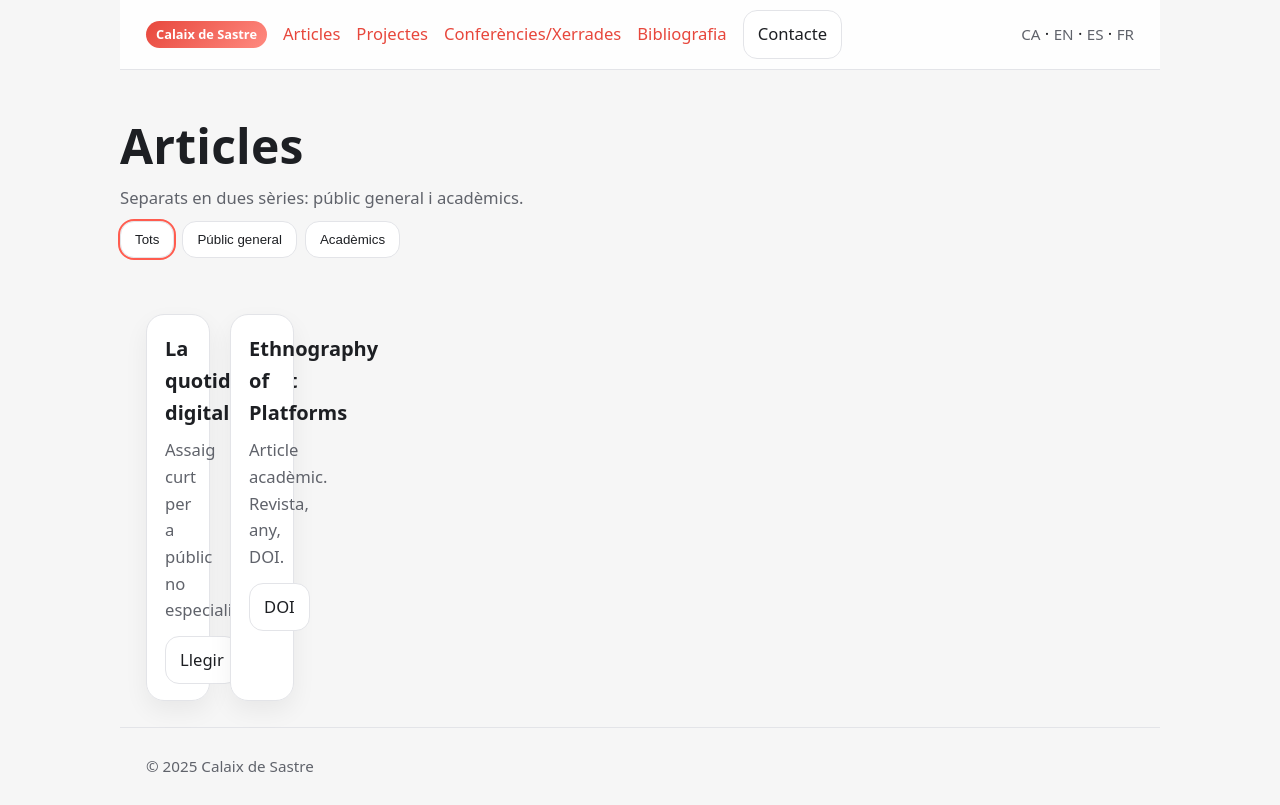
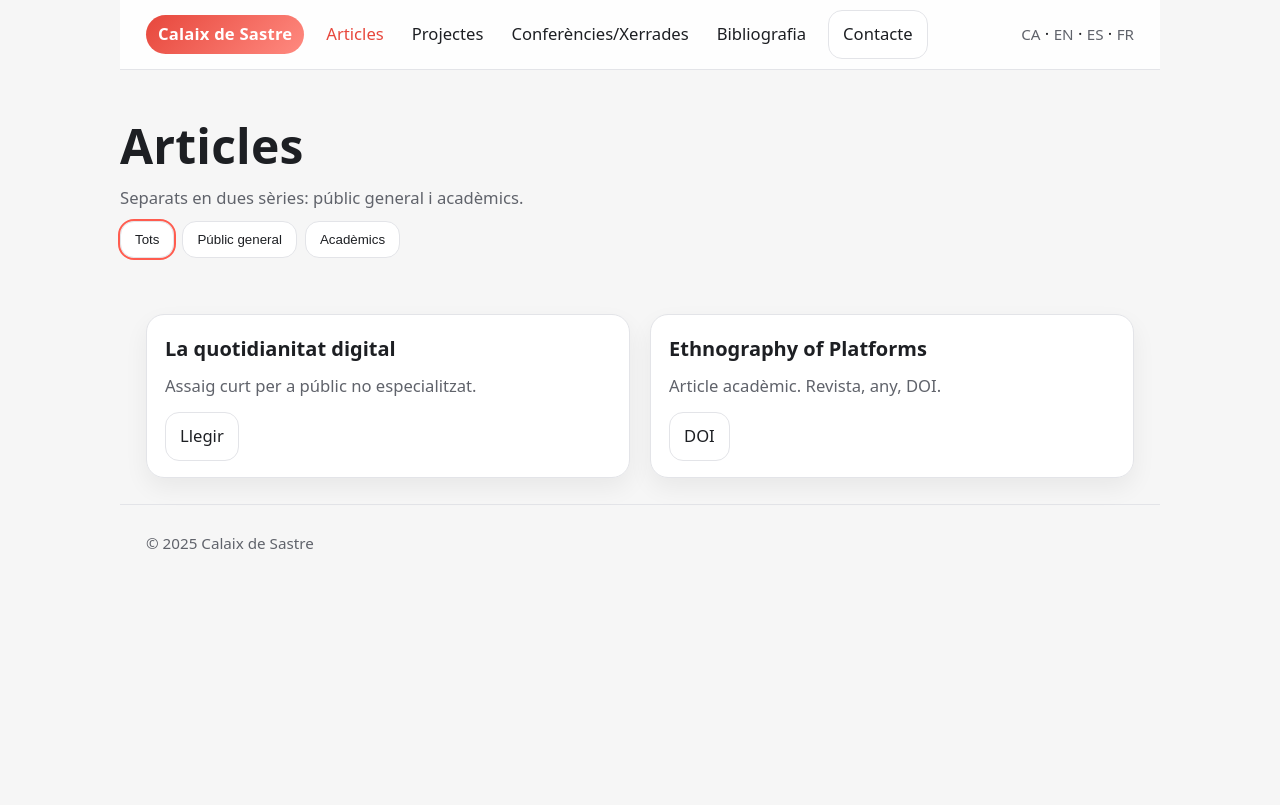
Before and after one commit to Luca-am/calaix-de-sastre, a plain HTML site: page ca/articles.html in a window 1280 px wide. Drawn offline with Linux system fonts and the light colour scheme.

Commit message:
millora requadres

```diff
--- a/ca/articles.html
+++ b/ca/articles.html
@@ -3,17 +3,16 @@
 <head>
 <meta charset="utf-8"><meta name="viewport" content="width=device-width, initial-scale=1">
 <meta name="theme-color" content="#E7473C">
-
 <title>Calaix de Sastre — Articles</title>
 <link rel="stylesheet" href="../assets/css/main.css">
 </head>
 <body>
 <nav class="container nav">
-  <a href="./" class="badge">Calaix de Sastre</a>
-  <a href="./articles.html">Articles</a>
-  <a href="./projects.html">Projectes</a>
-  <a href="./talks.html">Conferències/Xerrades</a>
-  <a href="./bibliography.html">Bibliografia</a>
+  <a href="./" class="brand">Calaix de Sastre</a>
+  <a class="link" href="./articles.html" aria-current="page">Articles</a>
+  <a class="link" href="./projects.html">Projectes</a>
+  <a class="link" href="./talks.html">Conferències/Xerrades</a>
+  <a class="link" href="./bibliography.html">Bibliografia</a>
   <a class="btn" href="./contact.html">Contacte</a>
   <div class="spacer"></div>
   <span class="lang"><a href="../ca/articles.html">CA</a> · <a href="../en/articles.html">EN</a> · <a href="../es/articles.html">ES</a> · <a href="../fr/articles.html">FR</a></span>
@@ -32,13 +31,13 @@
 <section class="container">
   <div class="grid">
     <!-- General -->
-    <article class="card" data-kind="general">
+    <article class="card col-6" data-kind="general">
       <h3>La quotidianitat digital</h3>
       <p>Assaig curt per a públic no especialitzat.</p>
       <a class="btn" href="#">Llegir</a>
     </article>
     <!-- Academic -->
-    <article class="card" data-kind="academic">
+    <article class="card col-6" data-kind="academic">
       <h3>Ethnography of Platforms</h3>
       <p>Article acadèmic. Revista, any, DOI.</p>
       <a class="btn" href="#">DOI</a>
```
Also changed, not shown: ca/bibliography.html (+7 -8 lines), ca/contact.html (+0 -1 lines), ca/index.html (+0 -1 lines), ca/projects.html (+7 -8 lines), ca/talks.html (+0 -1 lines).
